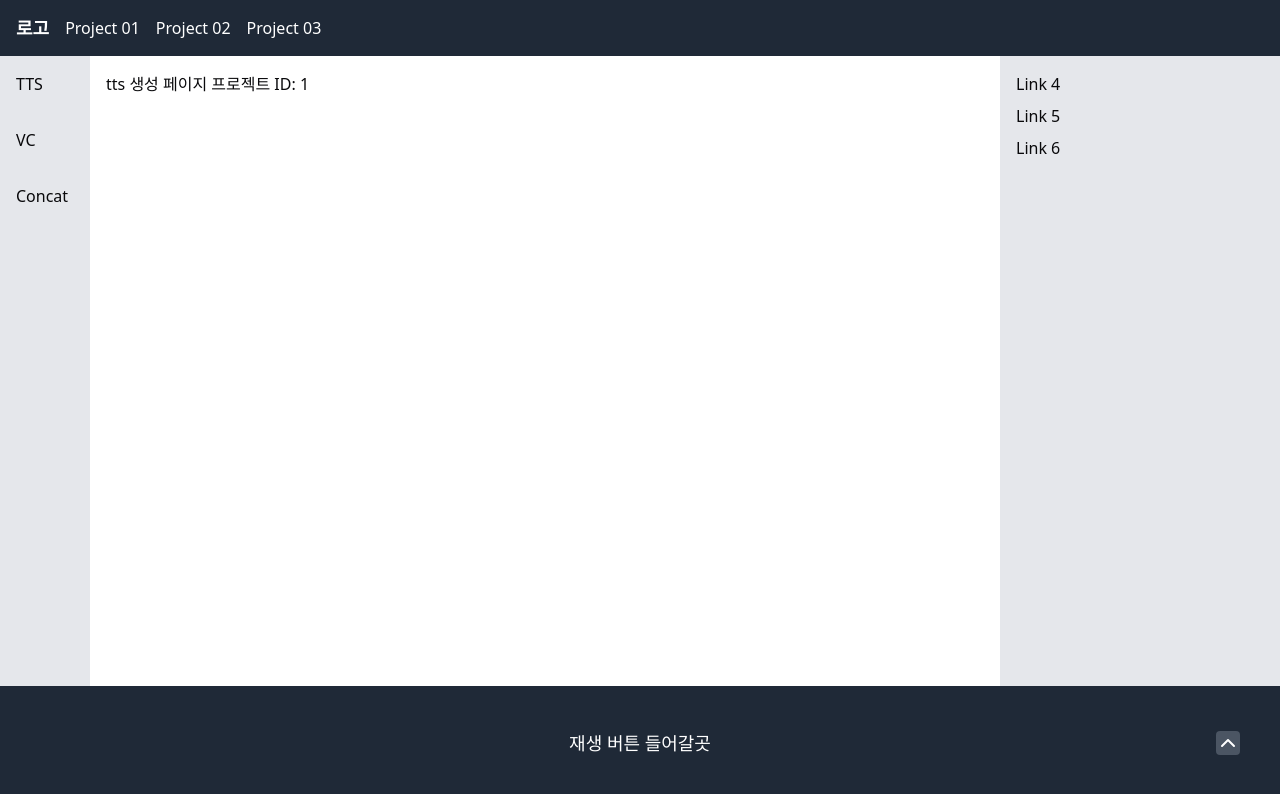
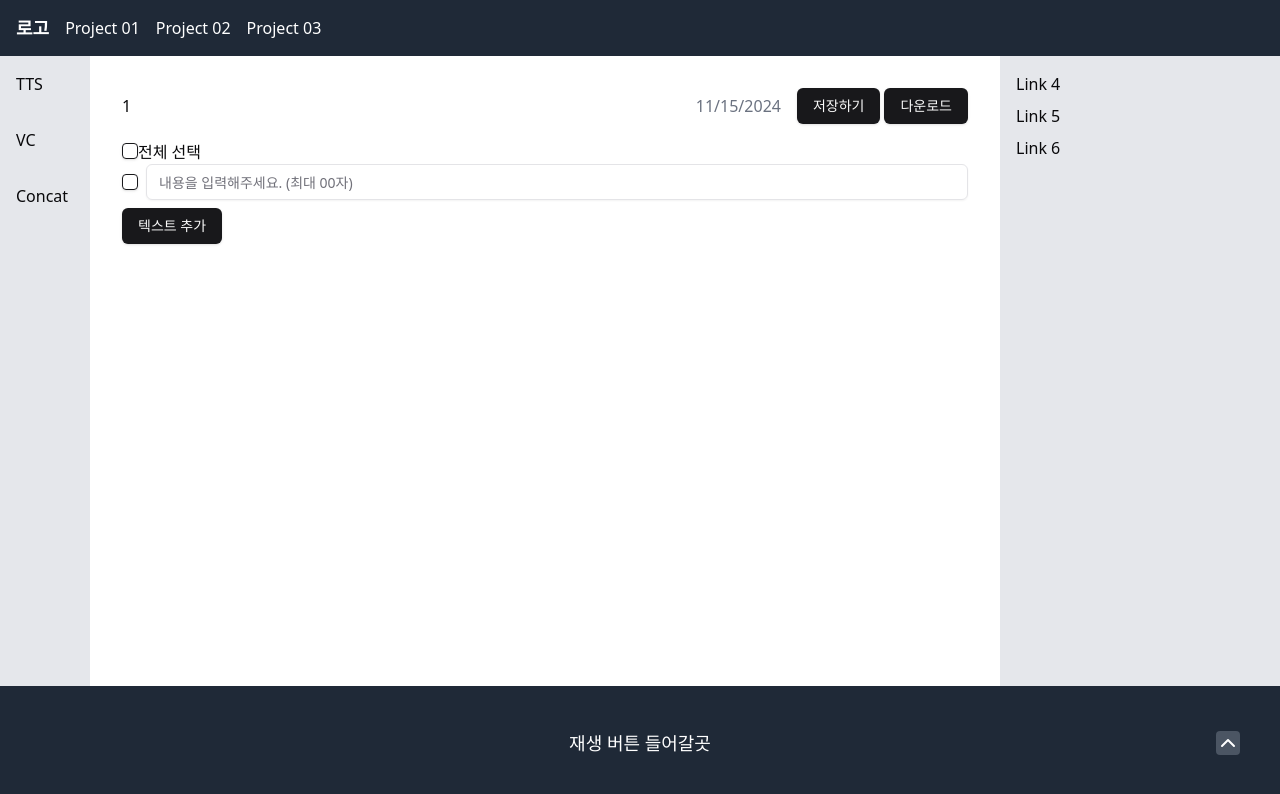
Before and after one commit to FC-DEV-FinalProject/FinalProject_5RE5_FE, a React (Vite) app: page /project/tts/1 in a window 1280 px wide. Shown: the top 794 px of the page. Built offline with nearby package versions, Linux system fonts and the light colour scheme.

Commit message:
feat: TTS 작업창 페이지 퍼블리싱(#29)

```diff
--- a/src/pages/TTS.tsx
+++ b/src/pages/TTS.tsx
@@ -1,8 +1,81 @@
+import { Button } from '@/components/ui/button';
+import { Input } from '@/components/ui/input';
+import { Checkbox } from '@/components/ui/checkbox';
+import { useState } from 'react';
 import { useParams } from 'react-router-dom';
+
+interface TextInput {
+  id: number;
+  text: string;
+  isSelected: boolean;
+}
 
 const TTS = () => {
   const { projectId } = useParams<{ projectId: string }>();
-  return <div>tts 생성 페이지 프로젝트 ID: {projectId}</div>;
+  const [textInputs, setTextInputs] = useState<TextInput[]>([{ id: 0, text: '', isSelected: false }]);
+  const [isAllSelected, setIsAllSelected] = useState(false);
+
+  const addTextInput = () => {
+    const newId = textInputs.length > 0 ? Math.max(...textInputs.map(input => input.id)) + 1 : 1;
+    setTextInputs([...textInputs, {id: newId, text: '', isSelected: false }]);
+  };
+
+  const handleTextChange = (id: number, newText: string) => {
+    setTextInputs(textInputs.map(input => input.id === id ? {...input, text: newText } : input ));
+  };
+
+  const toggleSelection = (id: number) => {
+    setTextInputs(textInputs.map(input => input.id === id ? {...input, isSelected: !input.isSelected} : input ));
+  };
+
+  const toggleAllSelection = () => {
+    const newIsAllSelected = !isAllSelected;
+    setIsAllSelected(newIsAllSelected);
+    setTextInputs(textInputs.map(input => ({ ...input, isSelected: newIsAllSelected })));
+  };
+
+  return (
+    <div className="container p-4 mx-auto">
+      <div className="flex items-center justify-between mb-4">
+        <h1>{projectId}</h1>
+        <div className="flex items-center space-x-4">
+          <span className="text-gray-500">{new Date().toLocaleDateString()}</span>
+          <div className="flex">
+            <Button type="submit" className="mr-1">저장하기</Button>
+            <Button type="button">다운로드</Button>
+          </div>
+        </div>
+      </div>
+
+      <div>
+        <div>
+          <Checkbox
+            id="select-all"
+            checked={isAllSelected}
+            onCheckedChange={toggleAllSelection}
+          />
+          <label htmlFor="select-all">전체 선택</label>
+        </div>
+        {textInputs.map((input) => (
+          <div key={input.id} className="flex items-center mb-2 space-x-2">
+            <Checkbox
+              id={`input-${input.id}`}
+              checked={input.isSelected}
+              onCheckedChange={() => toggleSelection(input.id)}
+            />
+            <Input
+              value={input.text}
+              onChange={(e) => handleTextChange(input.id, e.target.value)}
+              placeholder="내용을 입력해주세요. (최대 00자)"
+            />
+          </div>
+        ))}
+      </div>
+
+      <Button onClick={addTextInput}>텍스트 추가</Button>
+    </div>
+
+  );
 };
 
 export default TTS;
```
